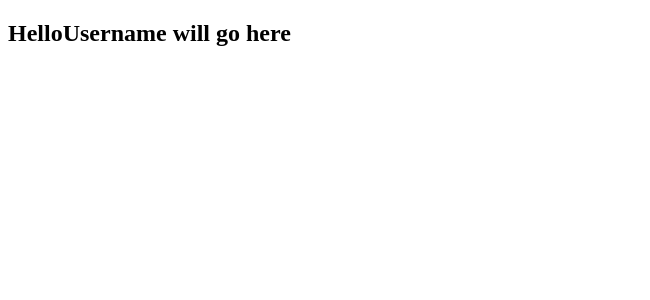
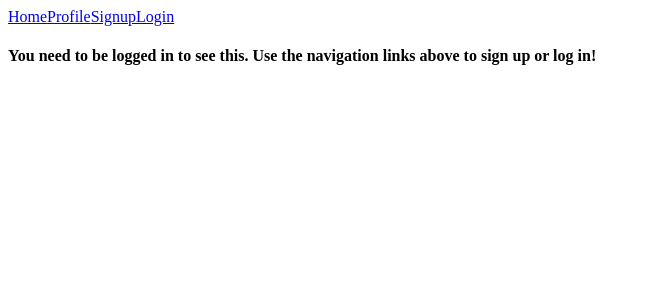
Before and after one commit to chigreene/MERN-Trading-Card-App, a React (Vite) app in the folder client/: page /me in a window 1280 px wide. Shown: the top 300 px of the page, without its empty margins (0-650 px from the left). Built offline with nearby package versions, Linux system fonts and the light colour scheme; no server answers.

Commit message:
the users username will now appear on the page

```diff
--- a/client/src/App.jsx
+++ b/client/src/App.jsx
@@ -6,7 +6,7 @@ import {
 } from "@apollo/client";
 import { setContext } from "@apollo/client/link/context";
 import { Outlet } from "react-router-dom";
-
+import Nav from "./components/nav";
 const httpLink = createHttpLink({
   uri: "graphql",
 });
@@ -29,6 +29,7 @@ const client = new ApolloClient({
 function App() {
   return (
     <ApolloProvider client={client}>
+      <Nav></Nav>
       <Outlet />
     </ApolloProvider>
   );
--- a/client/src/components/nav.jsx
+++ b/client/src/components/nav.jsx
@@ -0,0 +1,14 @@
+import { Link } from "react-router-dom"
+function Nav(){
+    return(
+        <>
+        <nav>
+            <Link to='/'>Home</Link>
+            <Link to='/me'>Profile</Link>
+            <Link to='/signup'>Signup</Link>
+            <Link to='/login'>Login</Link>
+        </nav>
+        </>
+    )
+}
+export default Nav
--- a/client/src/pages/profile.jsx
+++ b/client/src/pages/profile.jsx
@@ -1,26 +1,45 @@
 import { Navigate, useParams } from 'react-router-dom';
 import { useQuery } from '@apollo/client';
+import { Query_ME } from '../../utils/queries';
+import Auth from '../../utils/auth'
+
+function ProfilePage() {
+  const { username: userParam } = useParams();
+
+  const { loading, data } = useQuery(Query_ME, {
+    variables: { username: userParam },
+  });
+
+  const user = data?.me || data?.user || {};
+  if (Auth.loggedIn() && Auth.getProfile().data.username === userParam) {
+    return <Navigate to="/me" />;
+  }
+  // Check if user object is empty or username is not present
+  if (loading) {
+    return <div>Loading...</div>;
+  }
+
+  if (!user || !user.username) {
+    return (
+      <h4>
+        You need to be logged in to see this. Use the navigation links above to
+        sign up or log in!
+      </h4>
+    );
+  }
 
 
-function ProfilePage(){
-    return(
-        // remember to do the bootstrap
-        <>
-        <section id='profile'>
-            <h1>Hello
-                <b>Username will go here</b>
-            </h1>
-        {/* for a user to selection options like cards friends settins etc */}
-            <nav>
 
-            </nav>
+  return (
+    <>
+      <section id="profile">
+        <h1>
+          Hello {user.username}
+        </h1>
 
-            <div id='cardContainer'>
-            {/* export from different file and call in props like in the examps  */}
-            </div>
-        </section>
-        </>
-    )
+      </section>
+    </>
+  );
 }
 
-export default ProfilePage
+export default ProfilePage;
```
Also changed, not shown: client/utils/queries.js (line endings or trailing spaces).
